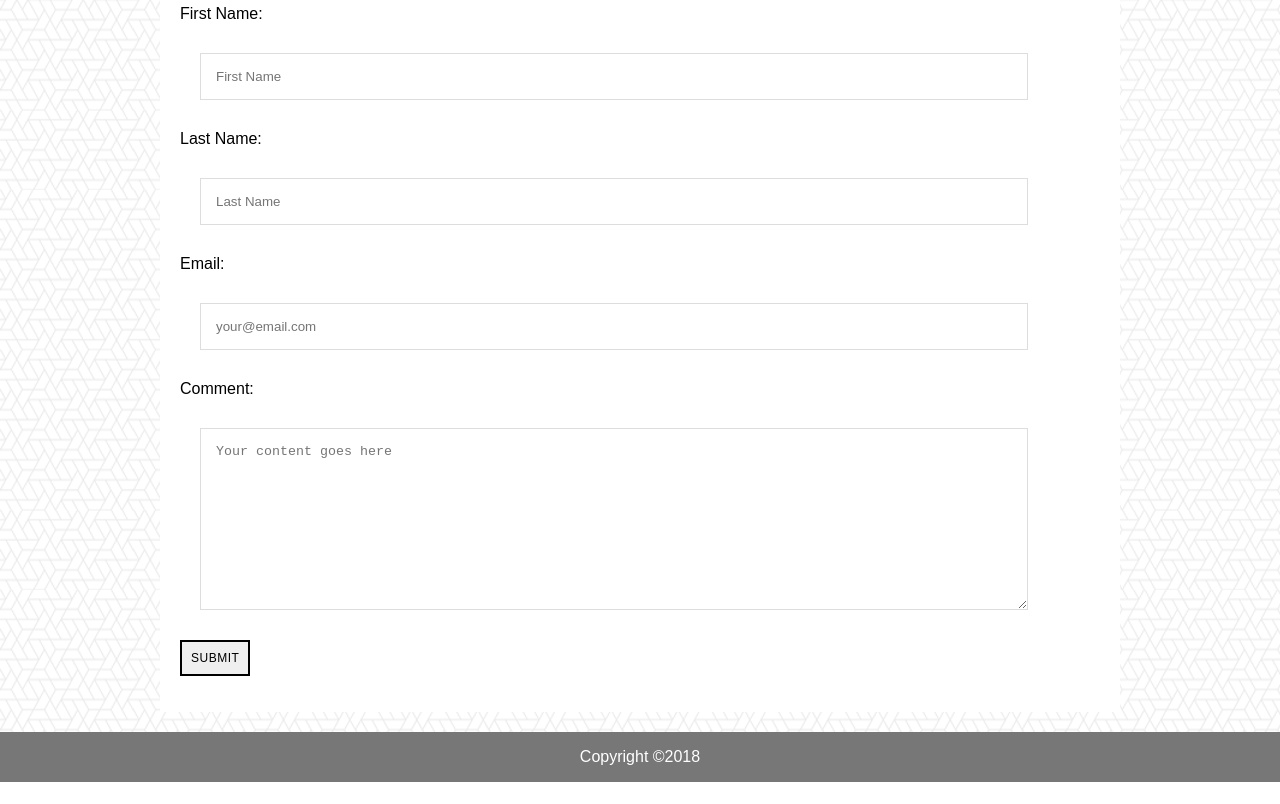
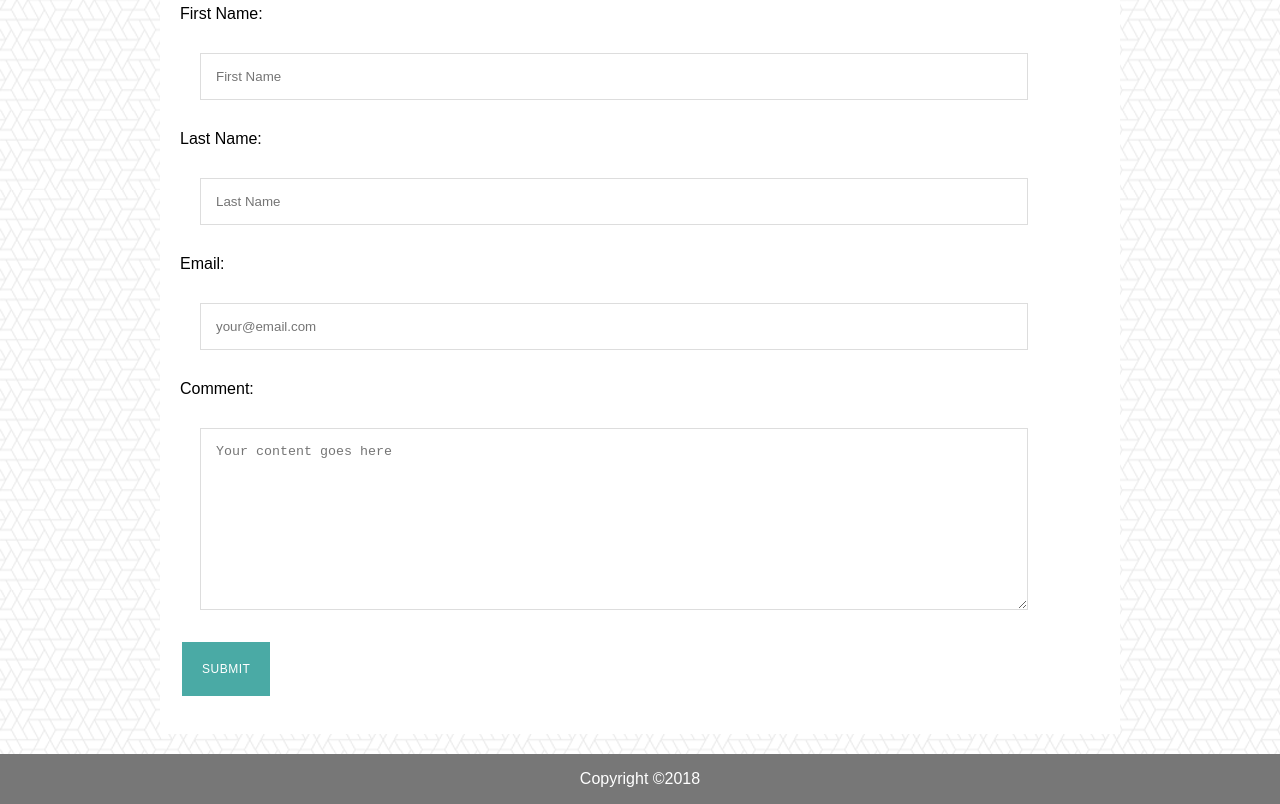
Before and after one commit to efrencav/Basic-Portfolio, a plain HTML site: page contact.html in a window 1280 px wide. Shown: the part 210-1014 px from the top of the page. Before the commit the page ends 992 px from the top, so only its background shows below. Drawn offline with Linux system fonts and the light colour scheme.

Commit message:
changed submit button in css

```diff
--- a/assets/css/style.css
+++ b/assets/css/style.css
@@ -189,37 +189,12 @@ input[type=email] {
     border-radius: 0;
     text-transform: uppercase;
     width: auto;
-    padding: 9px;
+    padding: 20px;
+    color: fff;
+    background-color: #4aaaa5;
 }
 
 /* Portfolio */
-/* .portfolio-grid {
-    list-style: none;
-    padding: 0;
-    margin: 0;
-}
-
-.row {
-    display: flex;
-    flex-wrap: wrap;
-    padding: 0 8px;
-}
-
-.column {
-    flex: 50%;
-    padding: 0 40px;
-
-}
-
-.column img {
-    margin-top: 14px;
-    margin-right: 8px;
-    vertical-align: middle;
-}
-
-.column img:hover {
-    box-shadow: 0 0 2px 2px #939393;
-} */
 .container {
     position: relative;
     width: 46%;
```
